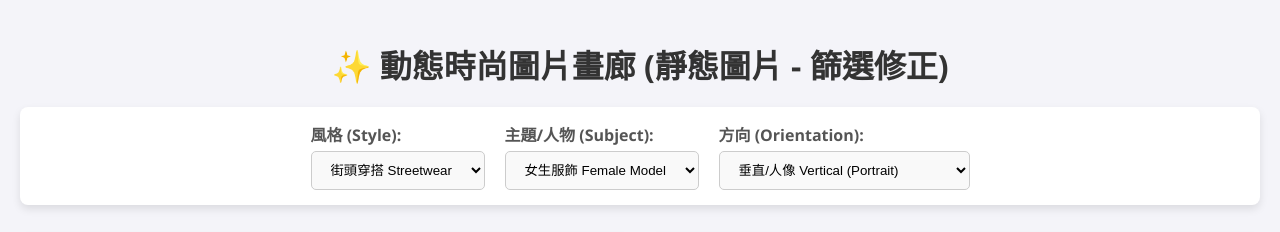
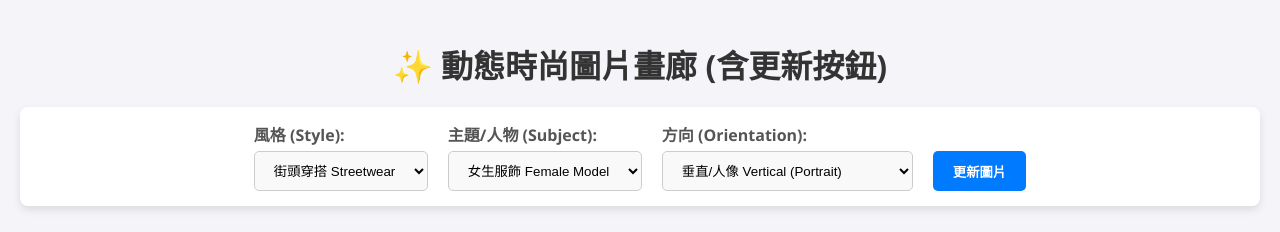
Before and after one commit to DEREKLIN1429/FERIYAKAN, a plain HTML site: page index.html in a window 1280 px wide. Shown: the top 232 px of the page. Drawn offline with Linux system fonts and the light colour scheme; grey boxes are pictures that could not be loaded.

Commit message:
Update index.html

```diff
--- a/index.html
+++ b/index.html
@@ -3,15 +3,67 @@
 <head>
     <meta charset="UTF-8">
     <meta name="viewport" content="width=device-width, initial-scale=1.0">
-    <title>👗 動態時尚圖片畫廊 (靜態圖片 - 篩選修正)</title>
+    <title>👗 動態時尚圖片畫廊 (含更新按鈕)</title>
     <style>
-        /* --- CSS 樣式保持不變 --- */
-        body { font-family: 'Segoe UI', Tahoma, Geneva, Verdana, sans-serif; margin: 0; padding: 20px; background-color: #f4f4f9; }
-        h1 { text-align: center; color: #333; margin-bottom: 20px; }
-        .filter-container { display: flex; flex-wrap: wrap; justify-content: center; gap: 20px; padding: 15px; background-color: #fff; border-radius: 8px; box-shadow: 0 4px 8px rgba(0, 0, 0, 0.1); margin-bottom: 30px; }
-        .filter-group { display: flex; flex-direction: column; }
-        .filter-group label { font-weight: bold; color: #555; margin-bottom: 5px; }
-        .filter-group select { padding: 10px 15px; border: 1px solid #ccc; border-radius: 5px; background-color: #f9f9f9; cursor: pointer; min-width: 150px; }
+        /* --- CSS 基礎樣式與佈局 --- */
+        body {
+            font-family: 'Segoe UI', Tahoma, Geneva, Verdana, sans-serif;
+            margin: 0;
+            padding: 20px;
+            background-color: #f4f4f9;
+        }
+        h1 {
+            text-align: center;
+            color: #333;
+            margin-bottom: 20px;
+        }
+        .filter-container {
+            display: flex;
+            flex-wrap: wrap;
+            justify-content: center;
+            align-items: flex-end; /* 將內容底部對齊 */
+            gap: 20px;
+            padding: 15px;
+            background-color: #fff;
+            border-radius: 8px;
+            box-shadow: 0 4px 8px rgba(0, 0, 0, 0.1);
+            margin-bottom: 30px;
+        }
+        .filter-group {
+            display: flex;
+            flex-direction: column;
+        }
+        .filter-group label {
+            font-weight: bold;
+            color: #555;
+            margin-bottom: 5px;
+        }
+        .filter-group select {
+            padding: 10px 15px;
+            border: 1px solid #ccc;
+            border-radius: 5px;
+            background-color: #f9f9f9;
+            cursor: pointer;
+            min-width: 150px;
+            height: 40px; /* 統一高度 */
+        }
+        /* 更新按鈕樣式 */
+        #update-button {
+            padding: 10px 20px;
+            height: 40px;
+            background-color: #007bff;
+            color: white;
+            border: none;
+            border-radius: 5px;
+            cursor: pointer;
+            font-weight: bold;
+            transition: background-color 0.3s;
+        }
+        #update-button:hover {
+            background-color: #0056b3;
+        }
+
+        /* 圖片畫廊樣式 (保持不變) */
         .gallery-container { display: grid; grid-template-columns: repeat(auto-fit, minmax(280px, 1fr)); gap: 20px; }
         .gallery-item { overflow: hidden; border-radius: 8px; box-shadow: 0 4px 10px rgba(0, 0, 0, 0.1); background-color: #fff; transition: transform 0.3s ease; cursor: pointer; }
         .gallery-item:hover { transform: translateY(-5px); }
@@ -26,12 +78,12 @@
 </head>
 <body>
 
-    <h1>✨ 動態時尚圖片畫廊 (靜態圖片 - 篩選修正)</h1>
+    <h1>✨ 動態時尚圖片畫廊 (含更新按鈕)</h1>
 
     <div class="filter-container">
         <div class="filter-group">
             <label for="style-select">風格 (Style):</label>
-            <select id="style-select" onchange="updateGallery()">
+            <select id="style-select">
                 <option value="streetwear" selected>街頭穿搭 Streetwear</option>
                 <option value="formal">正裝 Formal</option>
                 <option value="fashion">時尚 Fashion</option>
@@ -41,7 +93,7 @@
         </div>
         <div class="filter-group">
             <label for="subject-select">主題/人物 (Subject):</label>
-            <select id="subject-select" onchange="updateGallery()">
+            <select id="subject-select">
                 <option value="model,female" selected>女生服飾 Female Model</option>
                 <option value="model,male">男生服飾 Male Model</option>
                 <option value="model">不限性別 Model</option>
@@ -50,11 +102,15 @@
         </div>
         <div class="filter-group">
             <label for="orientation-select">方向 (Orientation):</label>
-            <select id="orientation-select" onchange="updateGallery()">
+            <select id="orientation-select">
                 <option value="portrait" selected>垂直/人像 Vertical (Portrait)</option>
                 <option value="landscape">水平/風景 Horizontal (Landscape)</option>
                 <option value="">自動 Auto</option>
             </select>
+        </div>
+
+        <div class="filter-group">
+            <button id="update-button" onclick="updateGallery()">更新圖片</button>
         </div>
     </div>
 
@@ -70,9 +126,7 @@
         // --- 變數定義 ---
         const IMAGE_COUNT = 15;
 
-        // ⭐ 核心變動：定義多組靜態圖片 URL 陣列
-
-        // 1. 預設或街頭穿搭 (Streetwear) 圖片組
+        // 1. 街頭穿搭 (Streetwear) 圖片組
         const FASHION_IMAGES_STREETWEAR = [
             'https://images.pexels.com/photos/1036620/pexels-photo-1036620.jpeg?auto=compress&cs=tinysrgb&dpr=2&h=650&w=940',
             'https://images.pexels.com/photos/298863/pexels-photo-298863.jpeg?auto=compress&cs=tinysrgb&dpr=2&h=650&w=940',
@@ -124,8 +178,9 @@
             modal.style.display = "none";
         }
 
-        // --- 畫廊更新函數 (核心修正) ---
+        // --- 畫廊更新函數 (核心) ---
         function updateGallery() {
+            // ⭐ 獲取三個選項的值
             const selectedStyle = document.getElementById('style-select').value;
             const selectedSubject = document.getElementById('subject-select').value;
             const selectedOrientation = document.getElementById('orientation-select').value;
@@ -138,15 +193,13 @@
             } else if (selectedStyle === 'streetwear') {
                 imagesToUse = FASHION_IMAGES_STREETWEAR;
             }
-            // 如果你需要支援其他選項（如 vintage），你需要為它們定義額外的陣列。
-
+            // 注意：其他風格選項沒有對應的陣列，將使用 Streetwear 陣列。
 
             const gallery = document.getElementById('gallery');
             gallery.innerHTML = '';
 
             // 遍歷選定的圖片陣列
             for (let i = 0; i < imagesToUse.length; i++) {
-                // 圖片來源直接來自選定的靜態陣列
                 let imageUrl = imagesToUse[i];
 
                 const item = document.createElement('div');
@@ -165,11 +218,10 @@
                 gallery.appendChild(item);
             }
 
-            // 由於我們無法在靜態陣列中實現方向篩選，我們可以輸出提示到控制台
-            console.log(`篩選成功：當前風格為 ${selectedStyle}。`);
-            console.log(`方向和人物篩選在靜態模式下僅供展示，圖片不會改變。`);
+            console.log(`圖片更新完成。當前選擇：風格(${selectedStyle}), 人物(${selectedSubject}), 方向(${selectedOrientation})`);
         }
 
+        // 頁面載入完成後，自動執行一次以載入初始圖片
         window.onload = updateGallery;
     </script>
 
```
